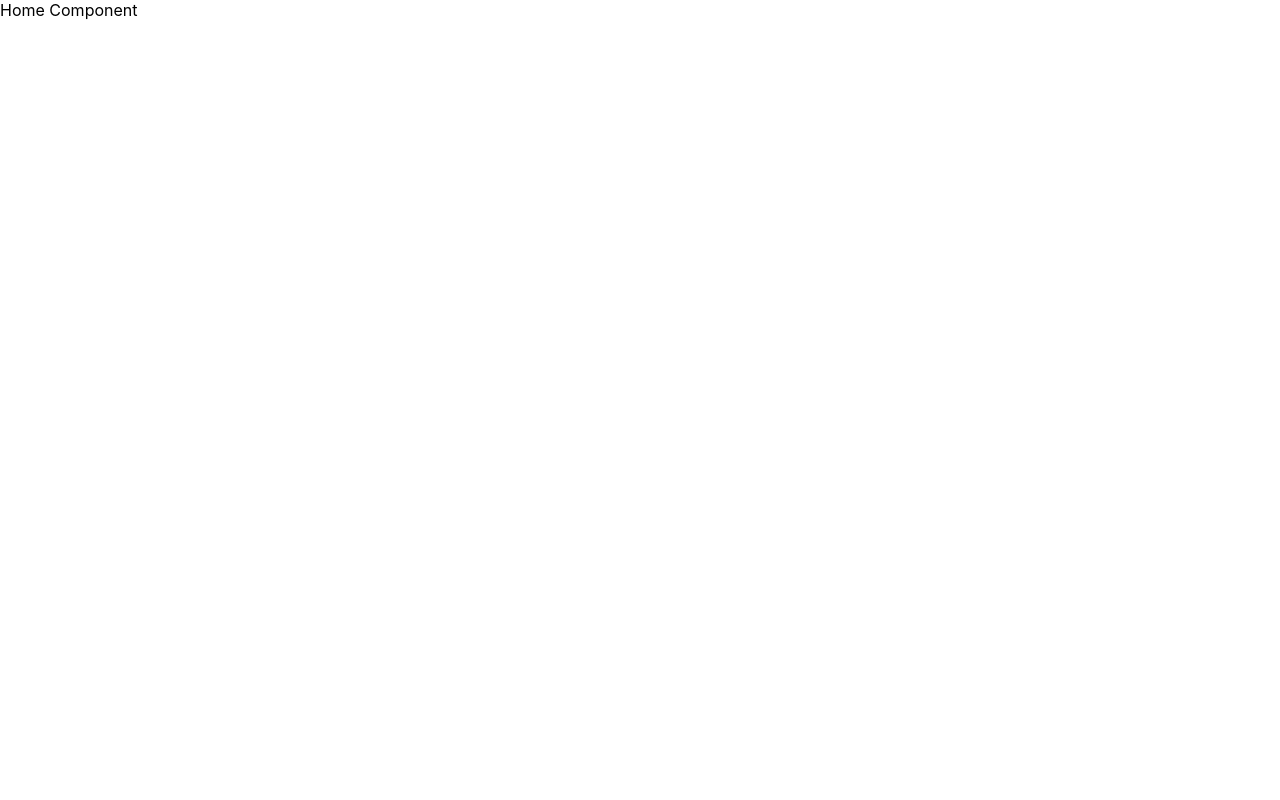
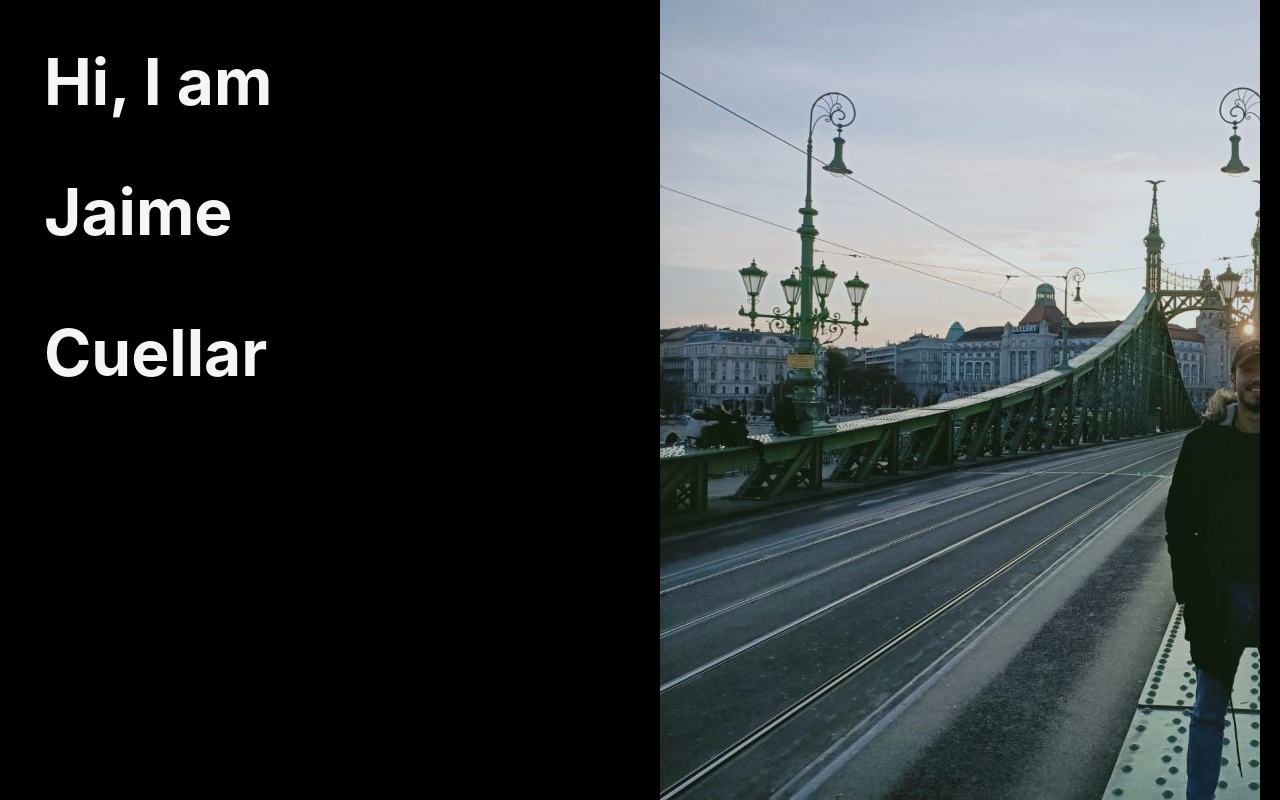
Before and after one commit to jaimecuellar14/react-portfolio, a React (Create React App) app: page / in a window 1280 px wide. Built offline with nearby package versions, Linux system fonts and the light colour scheme.

Commit message:
Home screen designed

```diff
--- a/package.json
+++ b/package.json
@@ -10,6 +10,7 @@
     "@testing-library/user-event": "^12.6.3",
     "react": "^17.0.1",
     "react-dom": "^17.0.1",
+    "react-router-dom": "^5.2.0",
     "react-scripts": "4.0.2",
     "web-vitals": "^1.1.0"
   },
--- a/src/App.js
+++ b/src/App.js
@@ -4,6 +4,7 @@ import { BrowserRouter as Router , Switch, Route } from 'react-router-dom';
 import Home from './Views/Home';
 import About from './Views/About';
 import Contact from './Views/Contact';
+import Work from './Views/Work';
 
 
 function App() {
@@ -13,6 +14,7 @@ function App() {
         <Route path="/" exact component={Home}></Route>
         <Route path="/about" component={About}></Route>
         <Route path="/contact" component={Contact}></Route>
+        <Route path="/work" component={Work}></Route>
       </Switch>
     </Router>
   );
--- a/src/Views/Home.js
+++ b/src/Views/Home.js
@@ -1,7 +1,40 @@
+import jaime from "../Assets/jaime2.jpg";
+import "../styles/home.css"
+const { Container } = require("@material-ui/core")
 const Home = () =>{
     return(
-        <div>
-            Home Component
+        <div className="home-container">
+            <Container maxWidth="sm" className="home-info">
+                <div className="item">
+                    <a href="/about">
+                        <h1 className="label hi new-label">
+                            <span>
+                                Hi, I am
+                            </span>
+                        </h1>
+                    </a>
+                </div>
+                <div className="item">
+                    <a href="/contact">
+                        <h2 className="label jaime new-label">
+                            <span>
+                                Jaime
+                            </span>
+                        </h2>
+                    </a>
+                </div>
+                <div className="item">
+                    <a href="/work">
+                        <h3 className="label cuellar new-label">
+                            <span>
+                                Cuellar
+                            </span>
+                        </h3>
+                    </a>
+                </div>
+            </Container>
+            <Container maxWidth="sm" className="home-picture">
+            </Container>
         </div>
     )
 }
--- /dev/null
+++ b/src/Views/Work.js
@@ -0,0 +1,9 @@
+const Work = () => {
+    return(
+        <div>
+            Work component
+        </div>
+    )
+}
+
+export default Work;
--- /dev/null
+++ b/src/styles/home.css
@@ -0,0 +1,90 @@
+.home-container{
+    background-color: black;
+    display: flex;
+    overflow-x: hidden;
+}
+.home-info{
+    display: flex;
+    align-content: flex-start;
+    flex-direction: column;
+}
+a{
+    text-decoration: none;
+}
+.label{
+    color: whitesmoke;
+    font-size: 4rem;
+    animation: fadeIn ease 3s;
+    -webkit-animation: fadeIn ease 3s;
+
+}
+.item a h1.new-label span{
+    content:"Hi";
+}
+.item:hover a h1.new-label span{
+    display: none;
+}
+.item:hover a h1.new-label:after{
+    color: red;
+    content:"About"
+}
+.item a h2.new-label span{
+    content:"Jaime"
+}
+.item:hover a h2.new-label span{
+    display: none;
+}
+.item:hover a h2.new-label:after{
+    color:red;
+    content:"Contact";
+}
+.item a h3.new-label span{
+    content:"Cuellar"
+}
+.item:hover a h3.new-label span{
+    display: none;
+}
+.item:hover a h3.new-label:after{
+    color:red;
+    content:"Work";
+}
+.home-picture{
+    height: 100vh;
+    background-image: url("../Assets/jaime2.jpg");
+    background-repeat: no-repeat;
+    background-size: cover;
+    width: 100%;
+}
+@keyframes fadeIn {
+    0% {opacity:0;}
+    100% {opacity:1;}
+    }
+
+    @-moz-keyframes fadeIn {
+    0% {opacity:0;}
+    100% {opacity:1;}
+    }
+
+    @-webkit-keyframes fadeIn {
+    0% {opacity:0;}
+    100% {opacity:1;}
+    }
+
+    @-o-keyframes fadeIn {
+    0% {opacity:0;}
+    100% {opacity:1;}
+    }
+
+    @-ms-keyframes fadeIn {
+    0% {opacity:0;}
+    100% {opacity:1;}
+    }
+
+@media only screen and (max-width:900px){
+    .home-container{
+        flex-direction: column;
+    }
+    .home-picture{
+        background-size: contain;
+    }
+}
```
Also changed, not shown: 1 other file (tests, documents, lock files or other folders).
